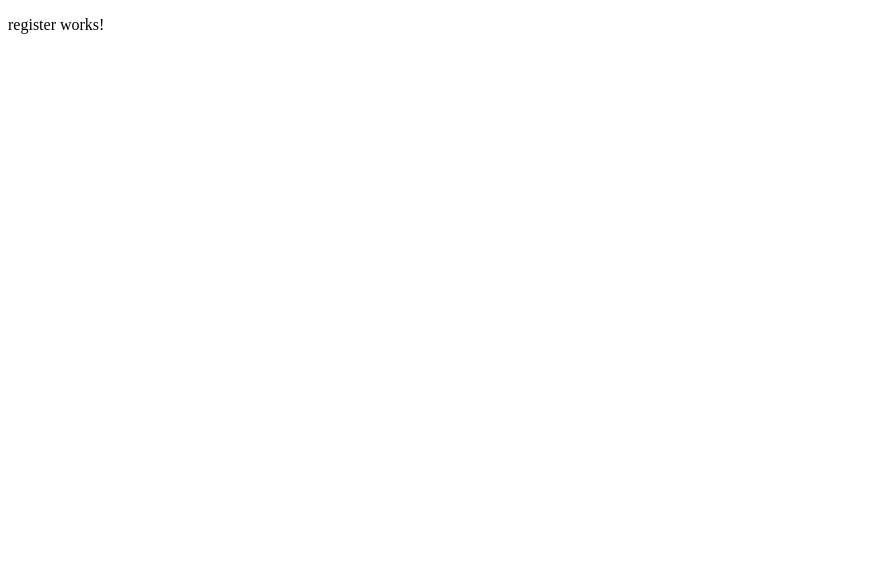
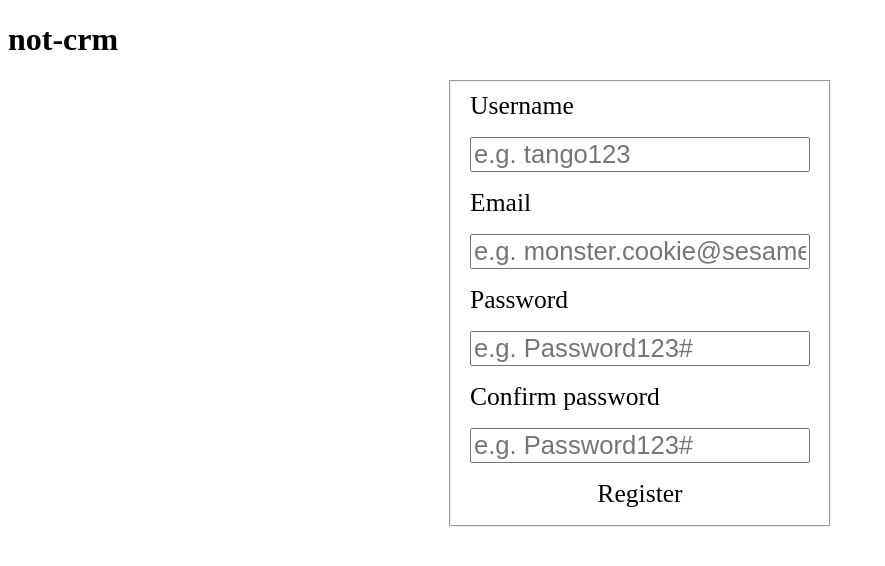
Before and after one commit to shugyoza/not-crm, an Angular app: page /register in a window 1280 px wide. Shown: the top 566 px of the page, without its empty margins (0-885 px from the left). Built offline with nearby package versions, Linux system fonts and the light colour scheme.

Commit message:
add /register route and module,static ui comp

```diff
--- a/src/app/app.component.html
+++ b/src/app/app.component.html
@@ -1 +1,4 @@
+<h1 class="content">
+  <span> {{ title }} </span>
+</h1>
 <router-outlet></router-outlet>
--- a/src/app/app.module.ts
+++ b/src/app/app.module.ts
@@ -2,12 +2,14 @@ import { NgModule } from '@angular/core';
 import { BrowserModule } from '@angular/platform-browser';
 
 import { AppRoutingModule } from './app-routing.module';
+import { SharedModule } from './shared/shared.module';
+import { RegisterModule } from './features/register/register.module';
+
 import { AppComponent } from './app.component';
-import { RegisterModule } from './features/register/register.module';
 
 @NgModule({
   declarations: [AppComponent],
-  imports: [BrowserModule, AppRoutingModule, RegisterModule],
+  imports: [BrowserModule, AppRoutingModule, SharedModule, RegisterModule],
   providers: [],
   bootstrap: [AppComponent],
 })
--- a/src/app/features/register/register.component.html
+++ b/src/app/features/register/register.component.html
@@ -1 +1,57 @@
-<p>register works!</p>
+<main>
+  <fieldset>
+    <app-input-field
+      [labelFor]="'username'"
+      [labelClassName]="'label-username'"
+      [labelText]="'Username'"
+      [inputType]="'text'"
+      [inputId]="'input-username'"
+      [inputName]="'username'"
+      [inputPlaceholder]="'e.g. tango123'"
+      [inputClassName]="'input-username'"
+      (inputChange)="onChange($event)"
+    >
+    </app-input-field>
+
+    <app-input-field
+      [labelFor]="'email'"
+      [labelClassName]="'label-email'"
+      [labelText]="'Email'"
+      [inputType]="'email'"
+      [inputId]="'input-email'"
+      [inputName]="'email'"
+      [inputPlaceholder]="'e.g. monster.cookie@sesame-street.com'"
+      [inputClassName]="'input-email'"
+      (inputChange)="onChange($event)"
+    >
+    </app-input-field>
+
+    <app-input-field
+      [labelFor]="'password'"
+      [labelClassName]="'label-password'"
+      [labelText]="'Password'"
+      [inputType]="'password'"
+      [inputId]="'input-password'"
+      [inputName]="'password'"
+      [inputPlaceholder]="'e.g. Password123#'"
+      [inputClassName]="'input-password'"
+      (inputChange)="onChange($event)"
+    >
+    </app-input-field>
+
+    <app-input-field
+      [labelFor]="'confirmPassword'"
+      [labelClassName]="'input-confirm-password'"
+      [labelText]="'Confirm password'"
+      [inputType]="'password'"
+      [inputId]="'input-confirm-password'"
+      [inputName]="'confirmPassword'"
+      [inputPlaceholder]="'e.g. Password123#'"
+      [inputClassName]="'input-confirm-password'"
+      (inputChange)="onChange($event)"
+    >
+    </app-input-field>
+
+    <a role="link" (click)="onClick()"> Register </a>
+  </fieldset>
+</main>
--- a/src/app/features/register/register.component.scss
+++ b/src/app/features/register/register.component.scss
@@ -0,0 +1,22 @@
+* {
+  font-size: min(4rem, max(.875rem, 2vw))
+}
+
+main {
+  display: flex;
+  justify-content: center
+}
+
+fieldset {
+  display: flex;
+  flex-direction: column;
+  align-items: center;
+  gap: 1rem;
+  width: fit-content
+}
+
+.field {
+  display: flex;
+  flex-direction: column;
+  gap: 1rem;
+}
--- a/src/app/features/register/register.component.ts
+++ b/src/app/features/register/register.component.ts
@@ -1,10 +1,34 @@
-import { Component } from '@angular/core';
+import { Component, Input } from '@angular/core';
+
+import { InputFieldEvent } from 'src/app/shared/shared.interfaces';
 
 @Component({
   selector: 'app-register',
   templateUrl: './register.component.html',
-  styleUrls: ['./register.component.scss']
+  styleUrls: ['./register.component.scss'],
 })
 export class RegisterComponent {
+  public email: string = '';
+  public password: string = '';
+  public confirmPassword: string = '';
 
+  public onChange(event: InputFieldEvent): void {
+    const { id, value } = event;
+
+    switch (id) {
+      case 'email':
+        this.email = value;
+        break;
+      case 'password':
+        this.password = value;
+        break;
+      case 'confirmPassword':
+        this.confirmPassword = value;
+        break;
+    }
+  }
+
+  public onClick(): void {
+    console.log('onClick()');
+  }
 }
--- a/src/app/features/register/register.module.ts
+++ b/src/app/features/register/register.module.ts
@@ -1,10 +1,12 @@
 import { NgModule } from '@angular/core';
 import { CommonModule } from '@angular/common';
+
+import { SharedModule } from 'src/app/shared/shared.module';
 
 import { RegisterComponent } from './register.component';
 
 @NgModule({
   declarations: [RegisterComponent],
-  imports: [CommonModule],
+  imports: [CommonModule, SharedModule],
 })
 export class RegisterModule {}
```
Also changed, not shown: 2 other files (tests, documents, lock files or other folders).
